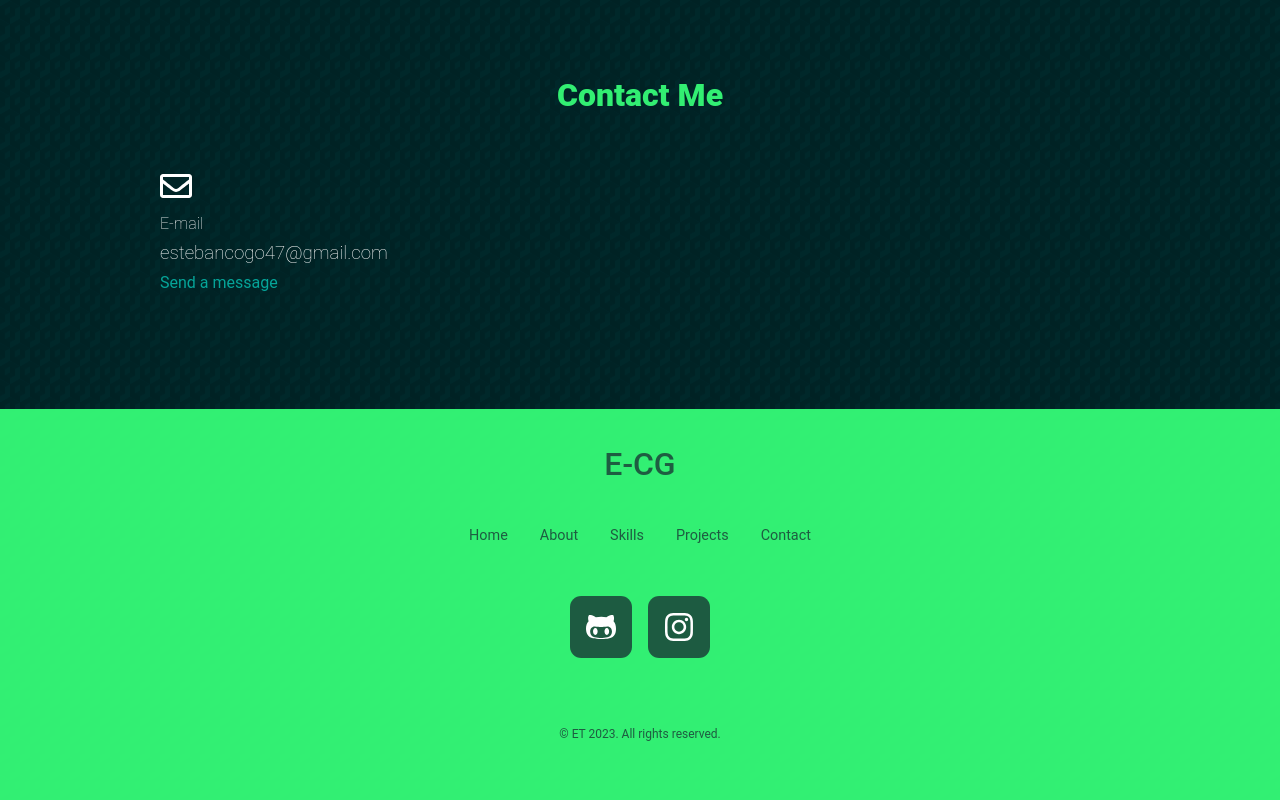
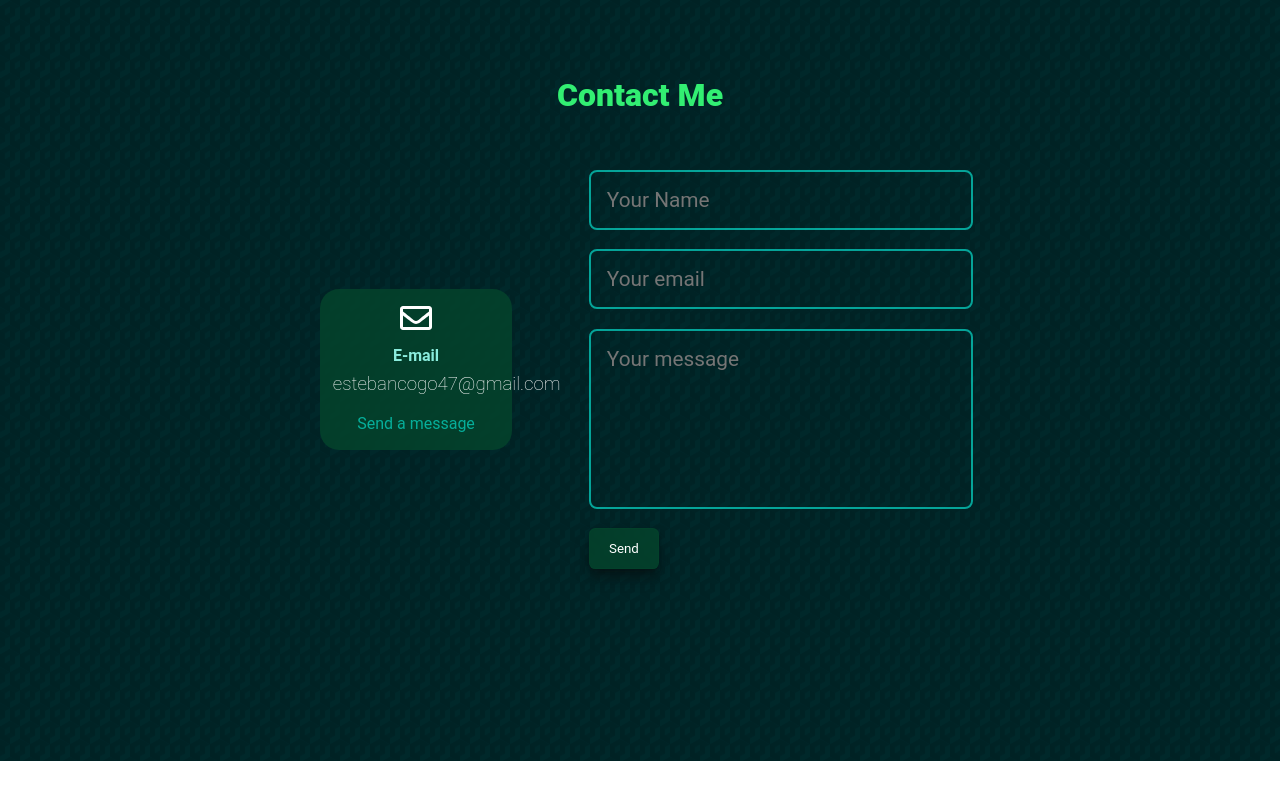
Before and after one commit to E-CG/Portfolio-React, a React (Vite) app: page / in a window 1280 px wide. Shown: the part 2033-2833 px from the top of the page. After the commit the page ends 2794 px from the top, so only its background shows below. Built offline with nearby package versions, Linux system fonts and the light colour scheme; a web font is replaced by a local one.

Commit message:
Deleted footer, done contact

```diff
--- a/src/App.jsx
+++ b/src/App.jsx
@@ -1,6 +1,5 @@
 import React from "react";
 import Header from "./components/header/Header";
-import Footer from "./components/footer/Footer";
 import Bar from "./components/navbar/Bar";
 import Landing from "./components/landing/Landing";
 import Skills from "./components/skills/Skills";
@@ -16,7 +15,6 @@ const App = () => {
       <Skills />
       <Projects />
       <Contact />
-      <Footer />
     </>
   );
 };
--- a/src/components/contact/Contact.jsx
+++ b/src/components/contact/Contact.jsx
@@ -41,6 +41,13 @@ const Contact = () => {
                 <a href="mailto:estebancogo47@gmail.com">Send a message</a>
             </div>
         </div>
+        <form ref={formRef} onSubmit={handleSubmit}>
+          <input type="text" placeholder="Your Name" name="user_name" required/>
+          <input type="text" placeholder="Your email" name="user_email" required/>
+          <textarea placeholder="Your message" rows="6" name="message" required></textarea>
+          <button type="submit" className="btn btn-primary">Send</button>
+          {message && <span>Thanks, I'll reply soon📫</span>}
+        </form>
       </div>
     </section>
   );
--- a/src/components/contact/contact.css
+++ b/src/components/contact/contact.css
@@ -0,0 +1,74 @@
+.container.contact_container{
+    width: 50%;
+    display: grid;
+    grid-template-columns: 30% 60%;
+    gap: 12%;
+    padding-bottom: 12rem;
+}
+
+.contact_options{
+    display: flex;
+    flex-direction: column;
+    justify-content: center;
+    gap: 1.2rem;
+}
+
+.contact_option{
+    background-color: var(--color-bg-variant);
+    padding: 0.8rem;
+    border-radius: 1.2rem;
+    text-align: center;
+    transition: var(--transition);
+}
+
+.contact_option:hover{
+    background: transparent;
+    border-color: var(--color-light);
+}
+
+.contact_option a{
+    margin-top: 0.6rem;
+    display: inline-block;
+    font-size: 1rem;
+}
+
+.contact_option h4{
+    color: var(--color-light);
+    font-weight: 600;
+}
+
+form span{
+    font-size: 1rem;
+}
+
+form{
+    display: flex;
+    flex-direction: column;
+    gap: 1.2rem;
+}
+
+input,
+textarea {
+    width: 100%;
+    padding: 1rem;
+    border-radius: 0.5rem;
+    background: transparent;
+    border: 2px solid var(--color-primary-variant);
+    resize: none;
+    color: var(--color-white);
+    font-size: 1.3rem;
+}
+
+
+@media screen and (max-width: 1024px){
+    .container.contact_container {
+        grid-template-columns: 1fr;
+        gap: 2rem;
+    }
+}
+
+@media screen and (max-width: 600px){
+    .container.contact_container {
+        width: var(--container-width-sm);
+    }
+}
--- a/src/components/footer/Footer.jsx
+++ /dev/null
@@ -1,53 +0,0 @@
-import React from "react";
-import { FaGithubAlt } from "react-icons/fa";
-import { FaInstagram } from "react-icons/fa";
-import "./footer.css";
-
-const Footer = () => {
-  let date = () => {
-    let currentYear = new Date().getFullYear();
-    return currentYear;
-  };
-
-  return (
-    <footer>
-      <a href="#home" className="footer_icon">
-        E-CG
-      </a>
-      <ul className="permalinks">
-        <li>
-          <a href="#home">Home</a>
-        </li>
-        <li>
-          <a href="#about">About</a>
-        </li>
-        <li>
-          <a href="#skills">Skills</a>
-        </li>
-        <li>
-          <a href="#projects">Projects</a>
-        </li>
-        <li>
-          <a href="#contact">Contact</a>
-        </li>
-      </ul>
-      <div className="footer_socials">
-        <a href="https://github.com/E-CG" target="_blank" rel="noreferrer">
-          <FaGithubAlt id="icon" />
-        </a>
-        <a
-          href="https://instagram.com/cgesteban_"
-          target="_blank"
-          rel="noreferrer"
-        >
-          <FaInstagram id="icon" />
-        </a>
-      </div>
-      <div className="copyright">
-        <small>&copy; ET {date()}. All rights reserved.</small>
-      </div>
-    </footer>
-  );
-};
-
-export default Footer;
--- a/src/components/footer/footer.css
+++ /dev/null
@@ -1,64 +0,0 @@
-footer {
-  background: var(--color-primary);
-  padding: 1.8rem 0;
-  text-align: center;
-  font-size: 0.9rem;
-  margin-top: 7rem;
-}
-
-footer a {
-  color: var(--color-bg);
-}
-
-.footer_icon {
-  font-size: 2rem;
-  font-weight: 500;
-  margin-bottom: 2rem;
-  display: inline-block;
-}
-
-.copyright {
-  margin-bottom: 2rem;
-  color: var(--color-bg);
-}
-
-.permalinks {
-  display: flex;
-  flex-wrap: wrap;
-  justify-content: center;
-  gap: 2rem;
-  margin: 0 auto 3rem;
-}
-
-.footer_socials {
-  display: flex;
-  justify-content: center;
-  gap: 1rem;
-  margin-bottom: 4rem;
-}
-
-.footer_socials a {
-  background: var(--color-bg);
-  color: var(--color-white);
-  padding: 0.8rem;
-  border-radius: 0.7rem;
-  display: flex;
-  border: 2px solid transparent;
-}
-
-.footer_socials a:hover {
-  background: transparent;
-  color: var(--color-bg);
-  border-color: var(--color-bg);
-}
-
-@media screen and (max-width: 600px) {
-  .permalinks {
-    flex-direction: column;
-    gap: 1.5rem;
-  }
-
-  .footer_socials {
-    margin-bottom: 2.6rem;
-  }
-}
```
